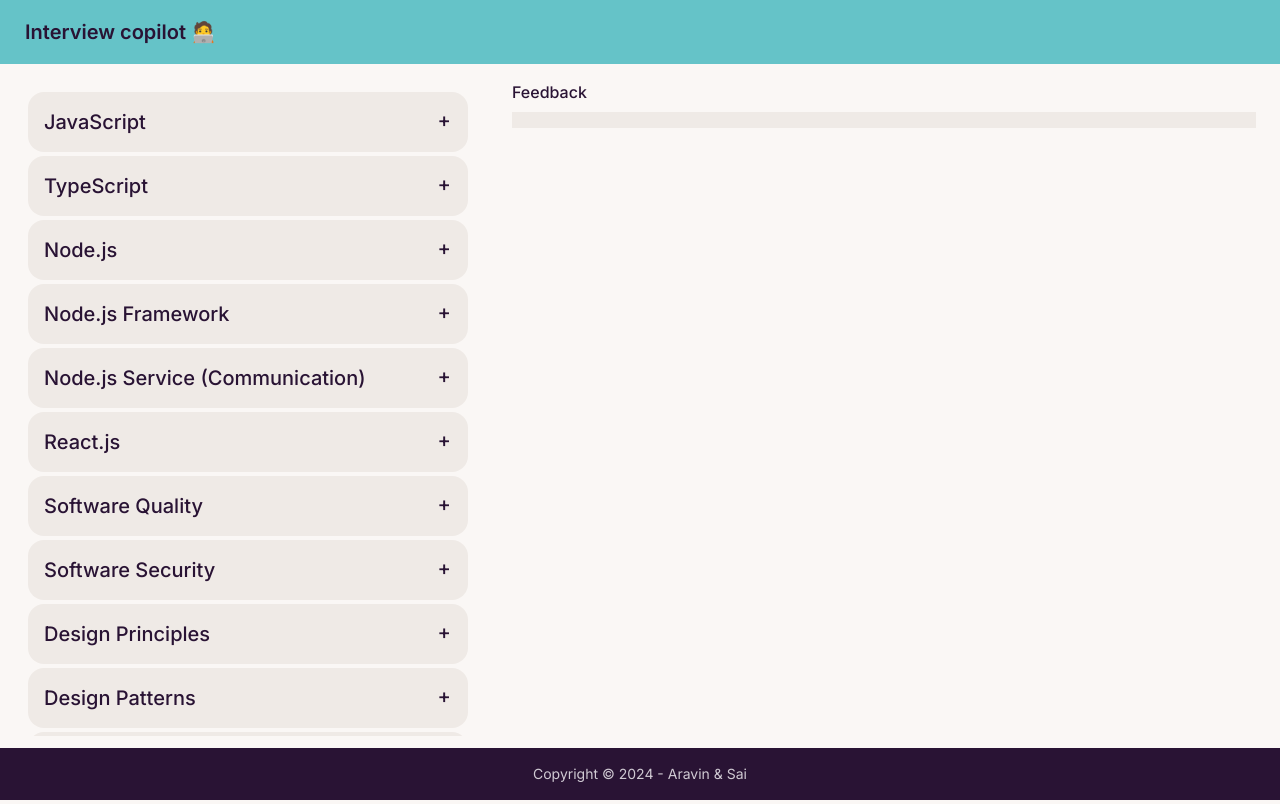
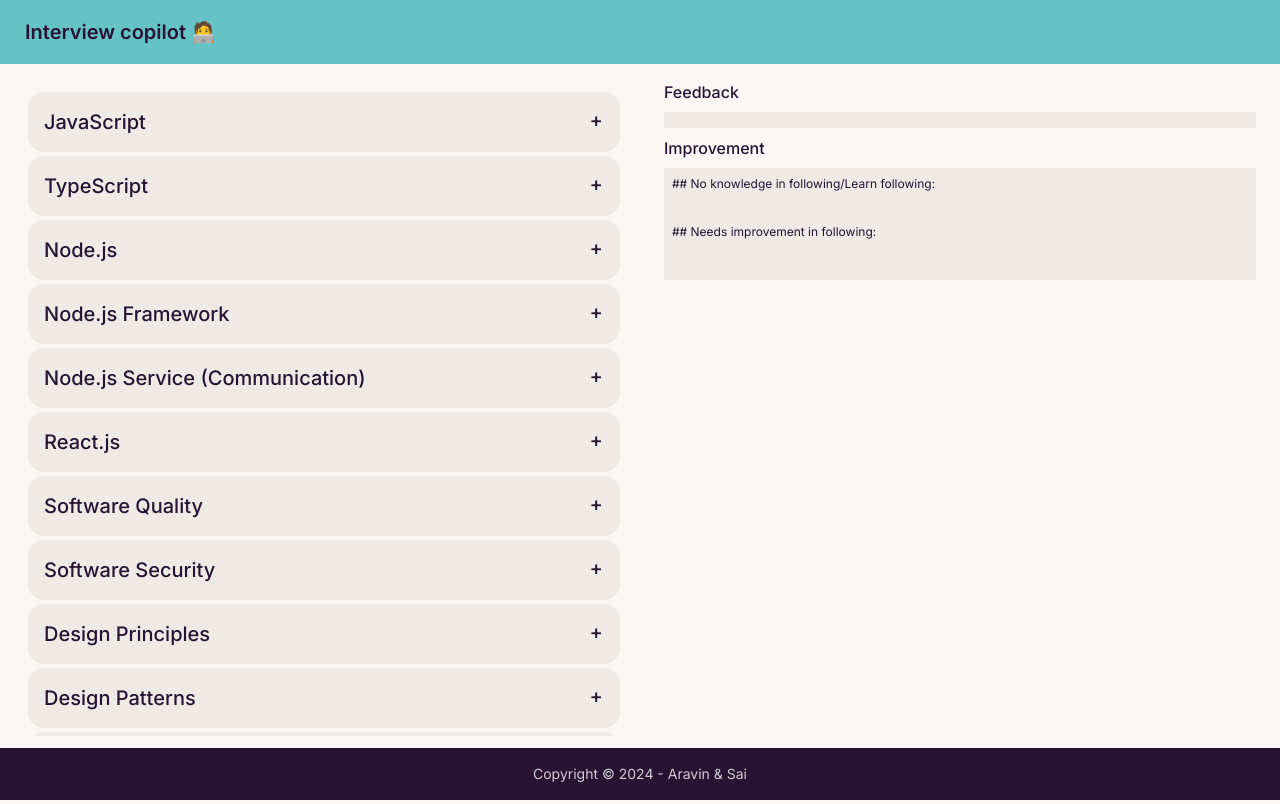
Before and after one commit to Aravin/interview-copilot, a Next.js app: page /interview in a window 1280 px wide. Built offline with nearby package versions, Linux system fonts and the light colour scheme.

Commit message:
Added improvement sections

```diff
--- a/app/interview/page.tsx
+++ b/app/interview/page.tsx
@@ -2,9 +2,10 @@
 
 import Question from "@/components/question";
 import json from "@/app/js.json";
-import { ReportSection } from "@/components/report-section";
+import { FeedbackDetailsSection } from "@/components/feedback-details-section";
 import { Suspense, useLayoutEffect, useState } from "react";
 import { useSearchParams } from "next/navigation";
+import { FeedbackImprovementSection } from "@/components/feedback-improvement-section";
 
 function Interview() {
   const interviewId = useSearchParams().get("id");
@@ -20,8 +21,8 @@
 
   return (
     <Suspense fallback={<>questions loading...</>}>
-      <main className="grid grid-cols-[1.5fr_2.5fr] p-2 m-2 gap-8">
-        {<section className="overflow-y-scroll overflow-x-hidden max-h-[calc(100vh-9rem)] p-2">
+      <main className="grid grid-cols-[2fr_2fr] p-2 m-2 gap-8">
+        <section className="overflow-y-scroll overflow-x-hidden max-h-[calc(100vh-9rem)] p-2">
           {q && Object.keys(json).map((title: string, index: number) => (
             <div className="collapse collapse-plus bg-base-200 m-1" key={index}>
               <input type="checkbox" />
@@ -43,9 +44,10 @@
             </div>
           ))}
         </section>
-        }
-        <section className="flex-auto">
-          <ReportSection feedback={q} />
+
+        <section className="flex flex-col overflow-y-scroll overflow-x-hidden max-h-[calc(100vh-12rem)]">
+          <FeedbackDetailsSection feedback={q} />
+          <FeedbackImprovementSection feedback={q} />
         </section>
       </main>
     </Suspense>
--- a/components/report-section.tsx
+++ b/components/feedback-details-section.tsx
@@ -1,9 +1,9 @@
-export const ReportSection = ({ feedback }: any) => {
+export const FeedbackDetailsSection = ({ feedback }: any) => {
 
   return (
     <div>
       <div className="font-medium pl-2">Feedback</div>
-      <div className="bg-base-200 p-2 m-2 text-xs overflow-y-scroll overflow-x-hidden max-h-[calc(100vh-12rem)]">
+      <div className="bg-base-200 p-2 m-2 text-xs">
         {feedback && Object.keys(feedback).map((skill: string, index: number) => {
           return (
             <div key={index}>
@@ -15,10 +15,9 @@
               </p>
               <br />
               <div>
-                <hr />
                 {Object.keys(feedback[skill]).find((_) => feedback[skill][_] === "5") && (
                   <section id="expert">
-                    <p>Has expert knowledge in</p>
+                    <span># Has expert knowledge in</span>
                     <ul>
                       {Object.keys(feedback[skill]).map(
                         (level: string, index: number) => {
@@ -33,7 +32,7 @@
                 )}
                 {Object.keys(feedback[skill]).find((_) => feedback[skill][_] === "4") && (
                   <section id="advanced">
-                    <p>Has advanced knowledge in</p>
+                    <span># Has advanced knowledge in</span>
                     <ul>
                       {Object.keys(feedback[skill])?.map(
                         (level: string, index: number) => {
@@ -48,7 +47,7 @@
                 )}
                 {Object.keys(feedback[skill]).find((_) => feedback[skill][_] === "3") && (
                   <section id="intermediate">
-                    <p>Has intermediate knowledge in</p>
+                    <span># Has intermediate knowledge in</span>
                     <ul>
                       {Object.keys(feedback[skill])?.map(
                         (level: string, index: number) => {
@@ -64,7 +63,7 @@
                 {Object.keys(feedback[skill]).find((_) => feedback[skill][_] === "2") && (
                   <section id="novice">
                     <div>
-                      <p>Has novice knowledge in</p>
+                      <span># Has novice knowledge in</span>
                       <ul>
                         {Object.keys(feedback[skill])?.map(
                           (level: string, index: number) => {
@@ -80,7 +79,7 @@
                 )}
                 {Object.keys(feedback[skill]).find((_) => feedback[skill][_] === "1") && (
                   <section id="no">
-                    <p>Has NO knowledge in</p>
+                    <span># Has NO knowledge in</span>
                     <ul>
                       {Object.keys(feedback[skill])?.map(
                         (level: string, index: number) => {
--- /dev/null
+++ b/components/feedback-improvement-section.tsx
@@ -0,0 +1,61 @@
+export const FeedbackImprovementSection = ({ feedback }: any) => {
+  return (
+    <div>
+      <div className="font-medium pl-2">Improvement</div>
+      <div className="bg-base-200 p-2 m-2 text-xs">
+        <div>
+          <span>## No knowledge in following/Learn following:</span><br /><br />
+          {
+            Object.entries(feedback).map((f: any, index: number) => {
+              let skills = [];
+              if (Object.values(f[1]).some((_) => _ === '1')) {
+                skills.push(f[0]);
+              }
+
+              return skills.map((value, index) => {
+                return <>
+                  <span># {value}</span>
+                  <ul>
+                    {
+                      Object.keys(f[1]).map((value: string, index: number) => {
+                        return <>{f[1][value] === '1' && <li>- {value}</li> } </>
+                      })
+                    }
+
+                  </ul>
+                  <br />
+                </>
+              })
+            })
+          }
+          <br />
+          <span>## Needs improvement in following:</span><br /><br />
+          {
+            Object.entries(feedback).map((f: any, index: number) => {
+              let skills = [];
+              if (Object.values(f[1]).some((_) => _ === '2')) {
+                skills.push(f[0]);
+              }
+
+              return skills.map((value, index) => {
+                return <>
+                  <span># {value}</span>
+                  <ul>
+                    {
+                      Object.keys(f[1]).map((value: string, index: number) => {
+                        return <>{f[1][value] === '2' && <li>- {value}</li> } </>
+                      })
+                    }
+
+                  </ul>
+                  <br />
+                </>
+              })
+            })
+          }
+        </div>
+        <br />
+      </div>
+    </div>
+  );
+};
```
